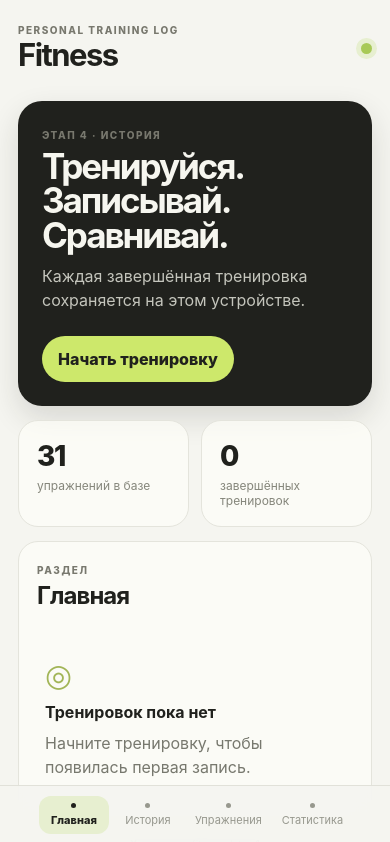
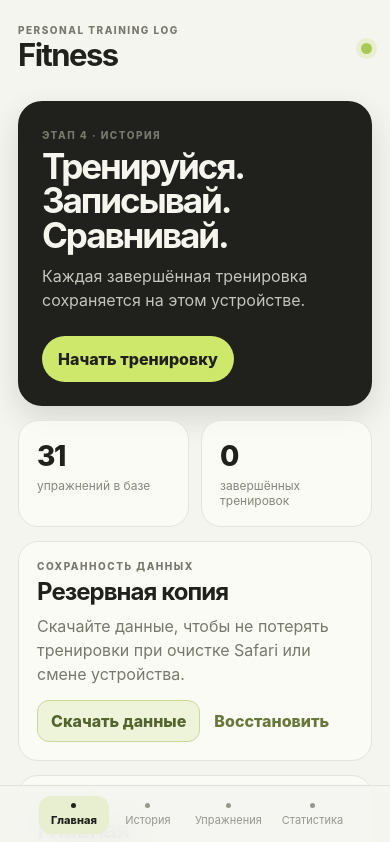
Before and after one commit to vagoganesyan-png/Fitness-, a React (Vite) app: page / in a window 390 px wide. Shown: the top 842 px of the page. Built offline with nearby package versions, Linux system fonts and the light colour scheme.

Commit message:
feat: polish mobile experience and data safety

```diff
--- a/src/App.tsx
+++ b/src/App.tsx
@@ -1,4 +1,4 @@
-import { useEffect, useMemo, useState } from "react";
+import { useEffect, useMemo, useRef, useState } from "react";
 import { loadFitnessData, saveFitnessData, storageKey } from "./lib/storage";
 import type { Exercise, FitnessData, MuscleGroup, Set, Workout, WorkoutExercise } from "./types";
 
@@ -31,6 +31,8 @@ function App() {
   const [editingExerciseId, setEditingExerciseId] = useState<string | null>(null);
   const [showExerciseForm, setShowExerciseForm] = useState(false);
   const [formOrigin, setFormOrigin] = useState<"directory" | "workout">("directory");
+  const [backupMessage, setBackupMessage] = useState("");
+  const importInputRef = useRef<HTMLInputElement>(null);
   const [statsPeriod, setStatsPeriod] = useState<"week" | "month" | "3months" | "6months" | "year" | "all" | "custom">("month");
   const [customStart, setCustomStart] = useState("");
   const [customEnd, setCustomEnd] = useState("");
@@ -51,6 +53,39 @@ function App() {
     [data.workouts],
   );
   const viewedWorkout = data.workouts.find((workout) => workout.id === viewingWorkoutId);
+
+  const formatKg = (value: number) => value.toLocaleString("ru-RU", { maximumFractionDigits: 1 });
+
+  const downloadBackup = () => {
+    const file = new Blob([JSON.stringify(data, null, 2)], { type: "application/json" });
+    const url = URL.createObjectURL(file);
+    const link = document.createElement("a");
+    link.href = url;
+    link.download = `fitness-backup-${new Date().toISOString().slice(0, 10)}.json`;
+    link.click();
+    URL.revokeObjectURL(url);
+    setBackupMessage("Резервная копия скачана");
+  };
+
+  const importBackup = (event: React.ChangeEvent<HTMLInputElement>) => {
+    const file = event.target.files?.[0];
+    if (!file) return;
+    const reader = new FileReader();
+    reader.onload = () => {
+      try {
+        const imported = JSON.parse(String(reader.result)) as FitnessData;
+        if (imported.version !== 1 || !Array.isArray(imported.exercises) || !Array.isArray(imported.workouts)) throw new Error("invalid");
+        setData(imported);
+        setBackupMessage("Данные восстановлены");
+      } catch {
+        setBackupMessage("Не удалось прочитать файл");
+      }
+      event.target.value = "";
+    };
+    reader.readAsText(file);
+  };
+
+  const openImport = () => importInputRef.current?.click();
 
   const getStatsRanges = () => {
     const now = new Date();
@@ -97,9 +132,9 @@ function App() {
     return <div className="stats-panel">
       <div className="period-picker">{Object.entries(periodLabels).map(([key, label]) => <button className={statsPeriod === key ? "period-button active" : "period-button"} type="button" key={key} onClick={() => setStatsPeriod(key as typeof statsPeriod)}>{label}</button>)}</div>
       {statsPeriod === "custom" && <div className="date-picker"><label>С<input type="date" value={customStart} onChange={(event) => setCustomStart(event.target.value)} /></label><label>По<input type="date" value={customEnd} onChange={(event) => setCustomEnd(event.target.value)} /></label></div>}
-      <div className="volume-card"><span className="eyebrow">ОБЩИЙ ОБЪЁМ · {periodLabels[statsPeriod].toUpperCase()}</span><strong>{Math.round(currentStats.total).toLocaleString("ru-RU")} кг</strong><span className={delta === null ? "comparison neutral" : delta >= 0 ? "comparison positive" : "comparison negative"}>{delta === null ? "Нет данных для сравнения" : `${delta >= 0 ? "+" : ""}${delta.toFixed(1)}% к предыдущему периоду`}</span></div>
+      <div className="volume-card"><span className="eyebrow">ОБЩИЙ ОБЪЁМ · {periodLabels[statsPeriod].toUpperCase()}</span><strong>{formatKg(currentStats.total)} кг</strong><span className={delta === null ? "comparison neutral" : delta >= 0 ? "comparison positive" : "comparison negative"}>{delta === null ? "Нет данных для сравнения" : `${delta >= 0 ? "+" : ""}${delta.toFixed(1)}% к предыдущему периоду`}</span></div>
       <div className="stats-section"><div className="section-heading"><div><p className="eyebrow">РАСПРЕДЕЛЕНИЕ</p><h3>По группам мышц</h3></div></div>
-        {muscles.length === 0 ? <div className="compact-empty"><strong>Нет выполненных подходов</strong><span className="muted">Отметьте подход выполненным, чтобы он попал в объём.</span></div> : <div className="muscle-bars">{muscles.map(([muscle, volume]) => <div className="muscle-bar-row" key={muscle}><div><span>{muscle}</span><strong>{Math.round(volume).toLocaleString("ru-RU")} кг</strong></div><div className="bar-track"><span style={{ width: `${Math.max(4, (volume / muscles[0][1]) * 100)}%` }} /></div></div>)}</div>}
+        {muscles.length === 0 ? <div className="compact-empty"><strong>Нет выполненных подходов</strong><span className="muted">Отметьте подход выполненным, чтобы он попал в объём.</span></div> : <div className="muscle-bars">{muscles.map(([muscle, volume]) => <div className="muscle-bar-row" key={muscle}><div><span>{muscle}</span><strong>{formatKg(volume)} кг</strong></div><div className="bar-track"><span style={{ width: `${Math.max(4, (volume / muscles[0][1]) * 100)}%` }} /></div></div>)}</div>}
       </div>
     </div>;
   };
@@ -255,7 +290,7 @@ function App() {
         <div className="set-list">{exercise.sets.map((item, setIndex) => {
           const previousSet = previousExercise?.sets[setIndex];
           return <div className="set-entry" key={item.id}>
-            <div className={item.completed ? "set-row completed" : "set-row"}><span className="set-number">{setIndex + 1}</span><input aria-label={`Вес, подход ${setIndex + 1}`} type="number" min="0" step="0.5" value={item.weight} onChange={(event) => updateSet(exercise.id, item.id, { weight: Number(event.target.value) || 0 })} /><span className="input-suffix">кг</span><input aria-label={`Повторения, подход ${setIndex + 1}`} type="number" min="0" step="1" value={item.repetitions} onChange={(event) => updateSet(exercise.id, item.id, { repetitions: Number(event.target.value) || 0 })} /><span className="input-suffix">раз</span><input aria-label={`RIR, подход ${setIndex + 1}`} className="rir-input" type="number" min="0" step="1" placeholder="RIR" value={item.rir ?? ""} onChange={(event) => updateSet(exercise.id, item.id, { rir: event.target.value === "" ? undefined : Number(event.target.value) })} /><button className="check-button" type="button" aria-label={item.completed ? "Отменить выполнение" : "Отметить выполненным"} onClick={() => updateSet(exercise.id, item.id, { completed: !item.completed })}>{item.completed ? "✓" : "○"}</button><button className="remove-set" type="button" aria-label="Удалить подход" onClick={() => removeSet(exercise.id, item.id)}>×</button></div>
+            <div className={item.completed ? "set-row completed" : "set-row"}><span className="set-number">{setIndex + 1}</span><input aria-label={`Вес, подход ${setIndex + 1}`} type="number" min="0" step="0.1" value={item.weight} onChange={(event) => updateSet(exercise.id, item.id, { weight: Number(event.target.value) || 0 })} /><span className="input-suffix">кг</span><input aria-label={`Повторения, подход ${setIndex + 1}`} type="number" min="0" step="1" value={item.repetitions} onChange={(event) => updateSet(exercise.id, item.id, { repetitions: Number(event.target.value) || 0 })} /><span className="input-suffix">раз</span><input aria-label={`RIR, подход ${setIndex + 1}`} className="rir-input" type="number" min="0" step="1" placeholder="RIR" value={item.rir ?? ""} onChange={(event) => updateSet(exercise.id, item.id, { rir: event.target.value === "" ? undefined : Number(event.target.value) })} /><button className="check-button" type="button" aria-label={item.completed ? "Отменить выполнение" : "Отметить выполненным"} onClick={() => updateSet(exercise.id, item.id, { completed: !item.completed })}>{item.completed ? "✓" : "○"}</button><button className="remove-set" type="button" aria-label="Удалить подход" onClick={() => removeSet(exercise.id, item.id)}>×</button></div>
             {previousSet && <span className="past-result">Прошлый раз: {previousSet.weight} кг × {previousSet.repetitions}{previousSet.rir !== undefined ? ` · RIR ${previousSet.rir}` : ""}{previousSet.completed ? " ✓" : ""}</span>}
           </div>;
         })}</div><button className="add-set-button" type="button" onClick={() => addSet(exercise.id)}>+ Добавить подход</button>
@@ -284,6 +319,12 @@ function App() {
     {activeTab === "Тренировка" ? <section className="content-card workout-card"><div className="section-heading"><div><p className="eyebrow">{editingWorkoutId ? "РЕДАКТИРОВАНИЕ" : "АКТИВНАЯ ТРЕНИРОВКА"}</p><h3>{editingWorkoutId ? "Изменить тренировку" : "Сегодня"}</h3></div></div>{renderWorkout()}</section> : <>
       <section className="hero-card"><p className="eyebrow">ЭТАП 4 · ИСТОРИЯ</p><h2>Тренируйся. Записывай. Сравнивай.</h2><p className="muted">{activeWorkout ? "У вас есть незавершённая тренировка. Можно продолжить её в любой момент." : "Каждая завершённая тренировка сохраняется на этом устройстве."}</p><div className="hero-actions"><button className="primary-button" type="button" onClick={startWorkout}>{activeWorkout ? "Продолжить тренировку" : "Начать тренировку"}</button>{lastWorkout && <button className="hero-link" type="button" onClick={() => repeatWorkout(lastWorkout)}>Повторить последнюю</button>}</div></section>
       <section className="stats-grid"><div className="stat-card"><span className="stat-value">{data.exercises.length}</span><span className="stat-label">упражнений в базе</span></div><div className="stat-card"><span className="stat-value">{completedWorkouts.length}</span><span className="stat-label">завершённых тренировок</span></div></section>
+      {activeTab === "Главная" && <section className="backup-card">
+        <div><p className="eyebrow">СОХРАННОСТЬ ДАННЫХ</p><h3>Резервная копия</h3><p className="muted">Скачайте данные, чтобы не потерять тренировки при очистке Safari или смене устройства.</p></div>
+        <div className="backup-actions"><button className="secondary-button" type="button" onClick={downloadBackup}>Скачать данные</button><button className="text-button" type="button" onClick={openImport}>Восстановить</button></div>
+        {backupMessage && <span className="backup-message">{backupMessage}</span>}
+        <input ref={importInputRef} className="hidden-input" type="file" accept="application/json,.json" onChange={importBackup} />
+      </section>}
       <section className="content-card"><div className="section-heading"><div><p className="eyebrow">РАЗДЕЛ</p><h3>{activeTab}</h3></div>{activeTab === "Упражнения" && <button className="secondary-button" type="button" onClick={() => openNewExercise("directory")}>＋ Добавить</button>}</div>
         {activeTab === "Главная" && <div className="empty-state"><span className="empty-icon">◎</span><strong>{lastWorkout ? "Последняя тренировка сохранена" : "Тренировок пока нет"}</strong><p className="muted">{lastWorkout ? "Откройте историю, чтобы посмотреть детали." : "Начните тренировку, чтобы появилась первая запись."}</p></div>}
         {activeTab === "История" && renderHistory()}
--- a/src/index.css
+++ b/src/index.css
@@ -38,3 +38,10 @@ h1, h2, h3, p { margin: 0; } h1 { font-size: 31px; letter-spacing: -.05em; } h2
 .muscle-bar-row strong { font-size: 12px; }
 .bar-track { height: 8px; overflow: hidden; border-radius: 999px; background: #e7e8df; }
 .bar-track span { display: block; height: 100%; border-radius: inherit; background: #a8c957; }
+
+.backup-card { display: grid; gap: 14px; margin: 14px 0; padding: 18px; border: 1px solid #e4e4dc; border-radius: 20px; background: rgba(255, 255, 250, .68); }
+.backup-card h3 { margin-bottom: 8px; }
+.backup-actions { display: flex; align-items: center; flex-wrap: wrap; gap: 14px; }
+.backup-actions .secondary-button { padding: 10px 13px; }
+.backup-message { color: #68783b; font-size: 12px; font-weight: 800; }
+.hidden-input { display: none; }
```
Also changed, not shown: 2 other files (tests, documents, lock files or other folders).
